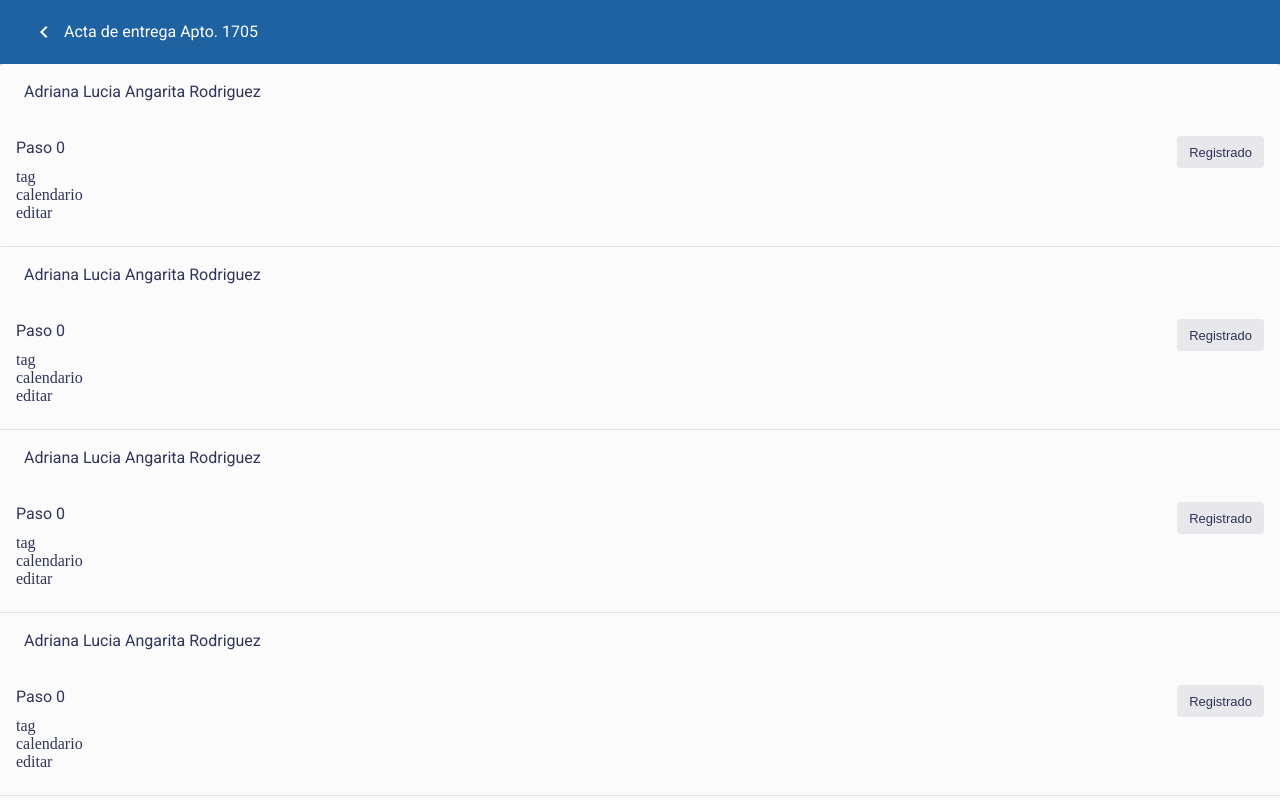
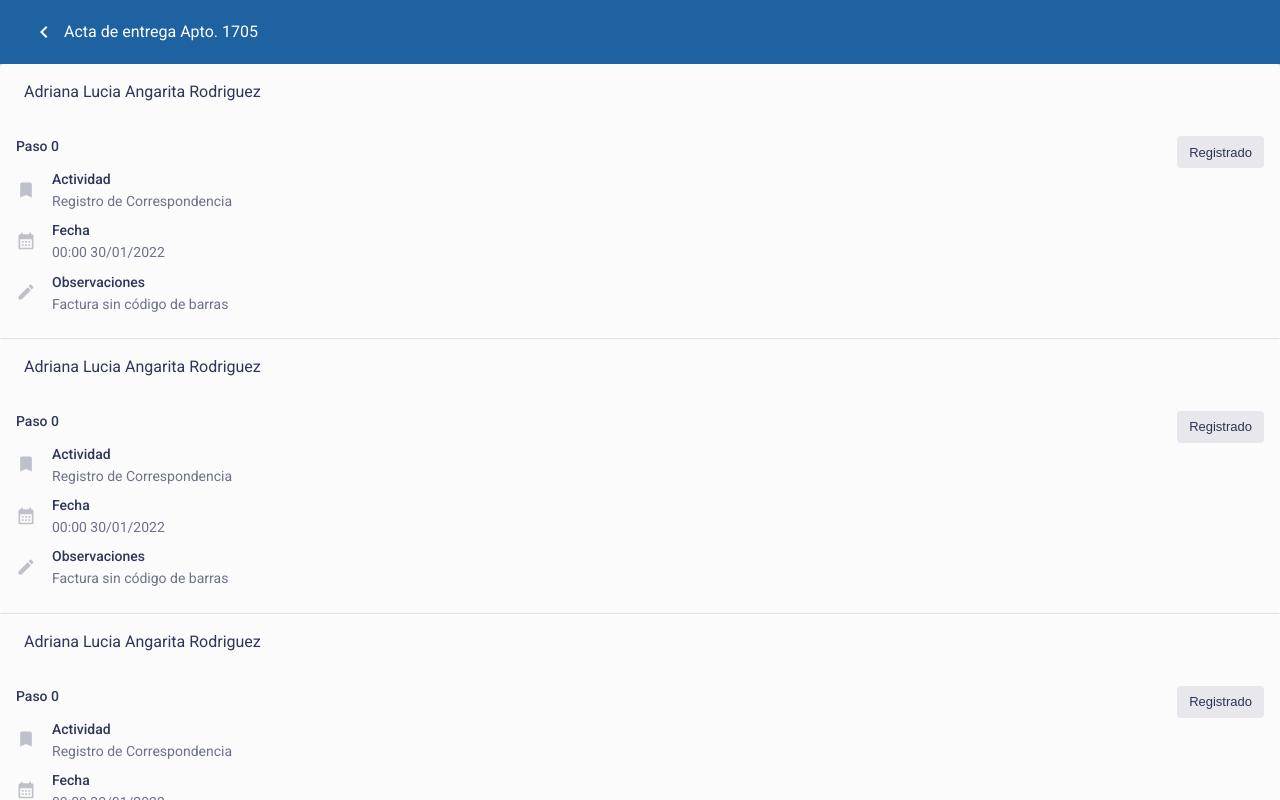
Before and after one commit to SincosoftSAS/hackathon, a React (Vite) app: page / in a window 1280 px wide. Built offline with nearby package versions, Linux system fonts and the light colour scheme.

Commit message:
seguimiento

```diff
--- a/src/components/DetalleSeguimiento.tsx
+++ b/src/components/DetalleSeguimiento.tsx
@@ -1,18 +1,32 @@
+import CalendarMonthIcon from '@mui/icons-material/CalendarMonth';
+import EditIcon from '@mui/icons-material/Edit';
+import TurnedInIcon from '@mui/icons-material/TurnedIn';
+import { Stack, Typography } from '@mui/material';
+import { light } from '../theme/variables';
 
 type Icon = "calendario" | "tag" | "editar";
 
 interface DetalleSeguimientoProps {
-  icono: Icon
+  icono: Icon,
+  titulo: string,
+  descripcion: string
 }
 
-export const DetalleSeguimiento = ({ icono }: DetalleSeguimientoProps) => {
+export const DetalleSeguimiento = ({ icono, titulo, descripcion }: DetalleSeguimientoProps) => {
+
+  const Iconos = {
+    calendario: <CalendarMonthIcon fontSize='small' color='disabled' />,
+    editar: <EditIcon fontSize='small' color='disabled' />,
+    tag: <TurnedInIcon fontSize='small' color='disabled' />
+  }
 
   return (
-
-    //     {< TurnedInIcon />}
-    // { <CalendarMonthIcon /> }
-    // { <EditIcon /> }
-
-    <div>{icono}</div>
+    <Stack direction="row" gap={2} alignItems="center">
+      {Iconos[icono]}
+      <Stack justifyContent="space-between" >
+        <Typography variant="caption" color={light.palette?.text?.primary}>{titulo}</Typography>
+        <Typography variant="body2" color={light.palette?.text?.secondary}>{descripcion}</Typography>
+      </Stack>
+    </Stack>
   )
 }
--- a/src/components/Seguimiento.tsx
+++ b/src/components/Seguimiento.tsx
@@ -13,14 +13,16 @@ export const Seguimiento = () => {
         ></CardHeader>
         <CardContent>
           <Stack direction="row" justifyContent="space-between">
-            <Typography component="div" variant="body1">
+            <Typography component="div" variant="subtitle2">
               Paso 0
             </Typography>
             <Chip variant="filled" label="Registrado" />
           </Stack>
-          <DetalleSeguimiento icono="tag"></DetalleSeguimiento>
-          <DetalleSeguimiento icono="calendario"></DetalleSeguimiento>
-          <DetalleSeguimiento icono="editar"></DetalleSeguimiento>
+          <Stack gap={1}>
+            <DetalleSeguimiento icono="tag" titulo="Actividad" descripcion="Registro de Correspondencia"></DetalleSeguimiento>
+            <DetalleSeguimiento icono="calendario" titulo="Fecha" descripcion="00:00 30/01/2022"></DetalleSeguimiento>
+            <DetalleSeguimiento icono="editar" titulo="Observaciones" descripcion="Factura sin código de barras"></DetalleSeguimiento>
+          </Stack>
         </CardContent>
       </Card>
       <Divider></Divider>
```
